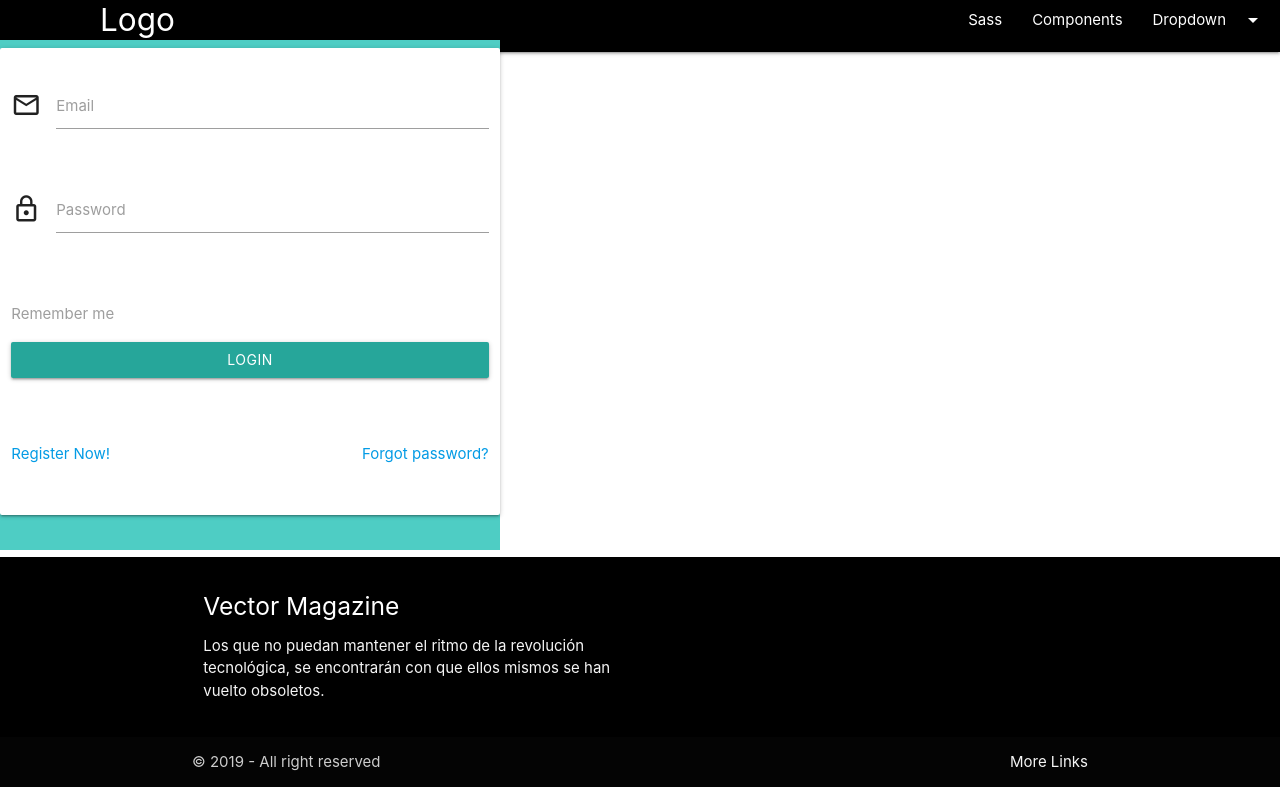
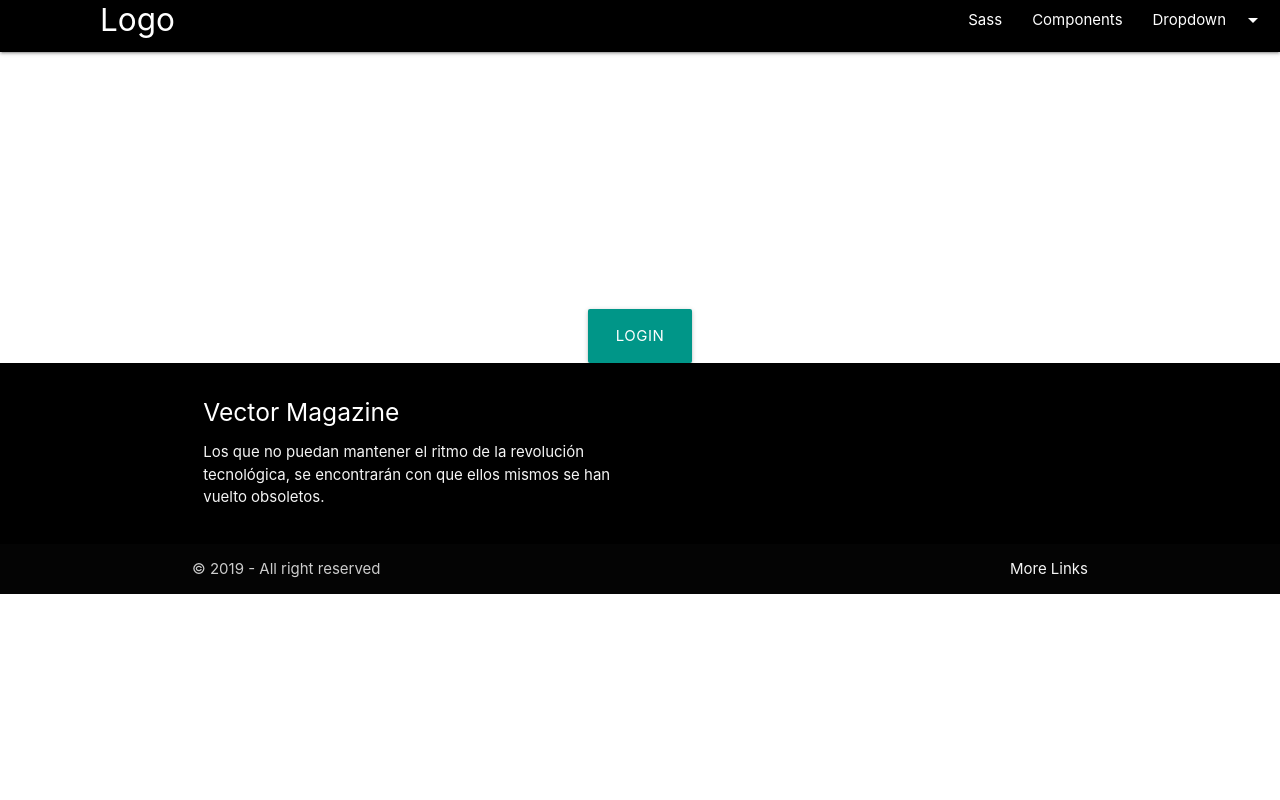
Before and after one commit to Andres620/proyectoProg3, an Angular app in the folder client/: page /user/login in a window 1280 px wide. Built offline with nearby package versions, Linux system fonts and the light colour scheme.

Commit message:
Algunos cambios tratando de hacer el login

```diff
--- a/client/src/app/app-routing.module.ts
+++ b/client/src/app/app-routing.module.ts
@@ -6,13 +6,13 @@ import { UsersModule } from './modules/users/users.module';
 
 const routes: Routes = [
   {
-    path:'nav',
+    path:'hero',
     component: HeroComponent
   },
   {
     path:'',
     pathMatch: 'full',
-    redirectTo:'/nav'
+    redirectTo:'/hero'
   },
   {
     path: '**',
--- a/client/src/app/modules/users/login/login.component.css
+++ b/client/src/app/modules/users/login/login.component.css
@@ -1,28 +1,23 @@
-html,
-body {
-    height: 100%;
-}
-html {
-    display: table;
-    margin: auto;
-}
-body {
-    display: table-cell;
-    vertical-align: middle;
-    background: #4ECDC4;
-}
+body{
+    background:#EF9A9A;
+  }
 
-#login-page {
-   width: 500px;
-}
+  a.btn{
+    margin-top: 30%;
+  }
+  .modal{
+   max-height:100%;
+   overflow:hidden;
+  }
 
-.card {
-     position: absolute;
-     left: 50%;
-     top: 50%;
-     -moz-transform: translate(-50%, -50%);
-     -webkit-transform: translate(-50%, -50%);
-     -ms-transform: translate(-50%, -50%);
-     -o-transform: translate(-50%, -50%);
-     transform: translate(-50%, -50%);
-}
+  input[type="submit"]{
+    width: 100%;
+    margin-top: 50px;
+  }
+  .modal-close{
+    position: absolute;
+    top:10px;
+    right:10px;
+    padding:0;
+    margin:0;
+  }
--- a/client/src/app/modules/users/login/login.component.html
+++ b/client/src/app/modules/users/login/login.component.html
@@ -1,44 +1,38 @@
-<body ng-app="mainModule" ng-controller="mainController">
-    <div id="login-page" class="row">
-        <div class="col s12 z-depth-6 card-panel">
-            <form class="login-form">
-                <div class="row">
+<link href="https://fonts.googleapis.com/icon?family=Material+Icons" rel="stylesheet">
+
+<div class="container center">
+  <a href="#login" class="btn btn-large teal modal-trigger">Login</a>
 </div>
-                <div class="row">
-                    <div class="input-field col s12">
-                        <i class="material-icons prefix">mail_outline</i>
-                        <input class="validate" id="email" type="email">
-                        <label for="email" data-error="wrong" data-success="right">Email</label>
+
+<div id="login" class="modal ">
+  <h5 class="modal-close">&#10005;</h5>
+  <div class="modal-content center">
+    <h4>Login Form</h4>
+    <br>
+
+    <form action="#">
+      <div class="input-field">
+        <i class="material-icons prefix">person</i>
+        <input type="text" id="name">
+        <label for="name">Username</label>
       </div>
+      <br>
+
+      <div class="input-field">
+        <i class="material-icons prefix">lock</i>
+        <input type="password" id="pass">
+        <label for="pass">Password</label>
       </div>
-                <div class="row">
-                    <div class="input-field col s12">
-                        <i class="material-icons prefix">lock_outline</i>
-                        <input id="password" type="password">
-                        <label for="password">Password</label>
+      <br>
+
+      <div class="left" style="margin-left:20px;">
+        <input type="checkbox" id="check">
+        <label for="check">Remember Me</label>
       </div>
-                </div>
-                <div class="row">
-                    <div class="input-field col s12 m12 l12  login-text">
-                        <input type="checkbox" id="remember-me" />
-                        <label for="remember-me">Remember me</label>
-                    </div>
-                </div>
-                <div class="row">
-                    <div class="input-field col s12">
-                        <a href="#" class="btn waves-effect waves-light col s12">Login</a>
-                    </div>
-                </div>
-                <div class="row">
-                    <div class="input-field col s6 m6 l6">
-                        <p class="margin medium-small"><a href="#">Register Now!</a></p>
-                    </div>
-                    <div class="input-field col s6 m6 l6">
-                        <p class="margin right-align medium-small"><a href="#">Forgot password?</a></p>
-                    </div>
-                </div>
+      <br>
+
+      <input type="submit" value="Login" class="btn btn-large">
 
     </form>
   </div>
 </div>
-</body>
--- a/client/src/app/modules/users/users-routing.module.ts
+++ b/client/src/app/modules/users/users-routing.module.ts
@@ -7,7 +7,7 @@ import { LogoutComponent } from './logout/logout.component';
 
 const routes: Routes = [
   {
-    path: 'users/register',
+    path: 'user/register',
     component: RegisterComponent
   },
   {
--- a/client/src/app/template/navbar/navbar.component.html
+++ b/client/src/app/template/navbar/navbar.component.html
@@ -1,7 +1,7 @@
 <!-- Dropdown Structure -->
 <header class="header">
   <ul id="dropdown1" class="dropdown-content">
-    <li><a routerLink="/user/login">Login</a></li>
+    <li><a href="/user/login">Login</a></li>
     <!-- <li class="divider"></li> -->
     <li><a routerLink="/user/register">SigUp</a></li>
   </ul>
--- a/client/src/app/template/page-not-found/page-not-found.component.html
+++ b/client/src/app/template/page-not-found/page-not-found.component.html
@@ -1,3 +1,3 @@
 <section class="center">
-    <button>go back</button>
+    <button routerLink="/hero">go back</button>
 </section>
--- a/client/src/assets/js/myScript.js
+++ b/client/src/assets/js/myScript.js
@@ -1,4 +1,8 @@
-$(document).ready(function(){
+$(document).ready(function () {
   $('.sidenav').sidenav();
   $(".dropdown-trigger").dropdown();
+  $('.modal').modal();
+  $("#loginNav").on('click',function(){
+    console.log("clickaz")
+  });
 });
--- a/client/src/index.html
+++ b/client/src/index.html
@@ -8,7 +8,8 @@
 
   <meta name="viewport" content="width=device-width, initial-scale=1">
   <link rel="icon" type="image/x-icon" href="favicon.ico">
-  <link href="https://fonts.googleapis.com/icon?family=Material+Icons" rel="stylesheet">
+  <link href="https://fonts.googleapis.com/icon?family=Material+Icons" rel="stylesheet"><script src="http://ajax.googleapis.com/ajax/libs/jquery/1.4.2/jquery.min.js?ver=1.4.2"></script>
+
   <script src="https://code.jquery.com/jquery-3.4.1.min.js"
     integrity="sha256-CSXorXvZcTkaix6Yvo6HppcZGetbYMGWSFlBw8HfCJo=" crossorigin="anonymous"></script>
 
```
Also changed, not shown: client/src/app/modules/users/users.module.ts (line endings or trailing spaces). Lines whose indentation alone changed are shown as unchanged.
